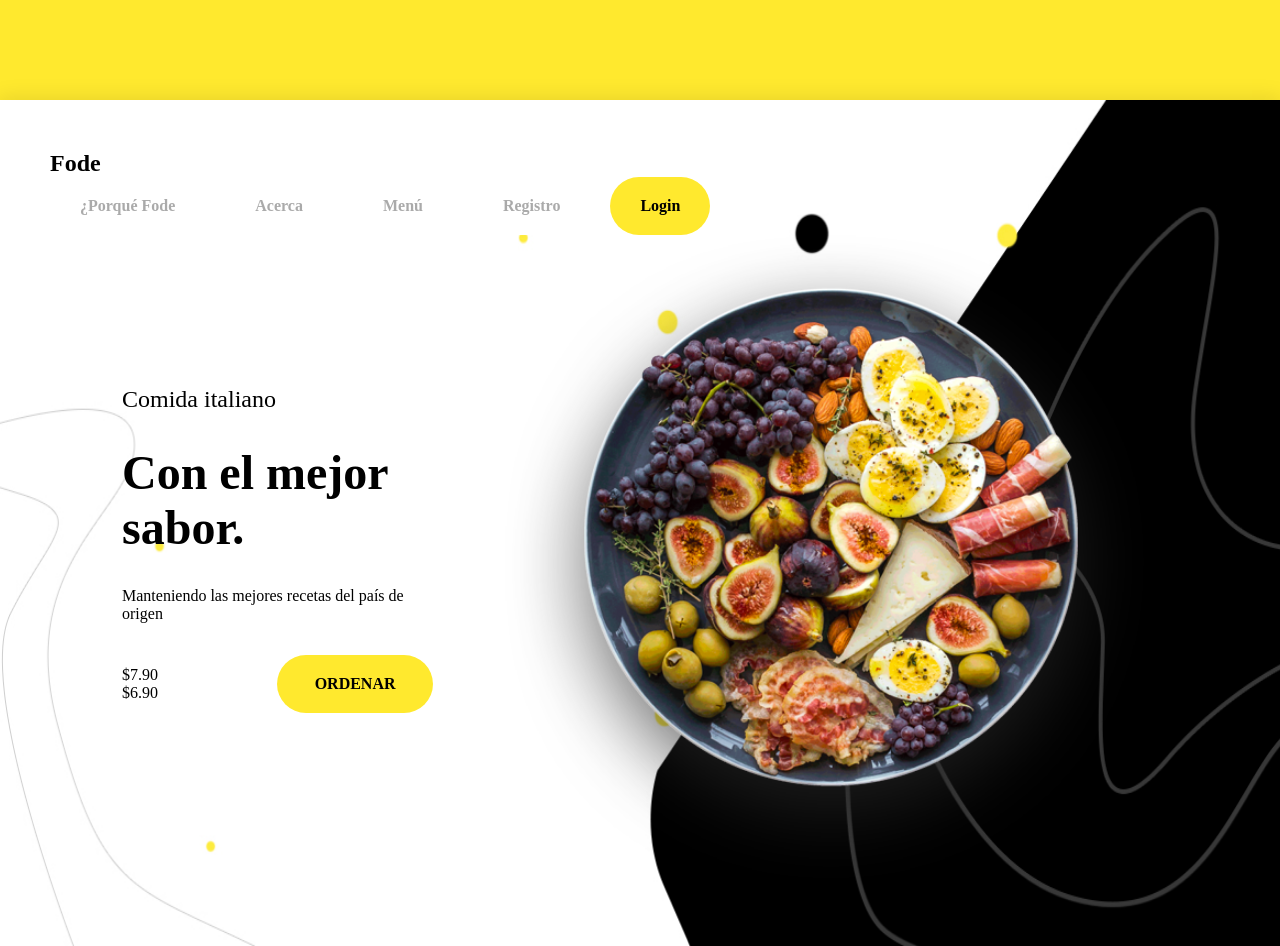
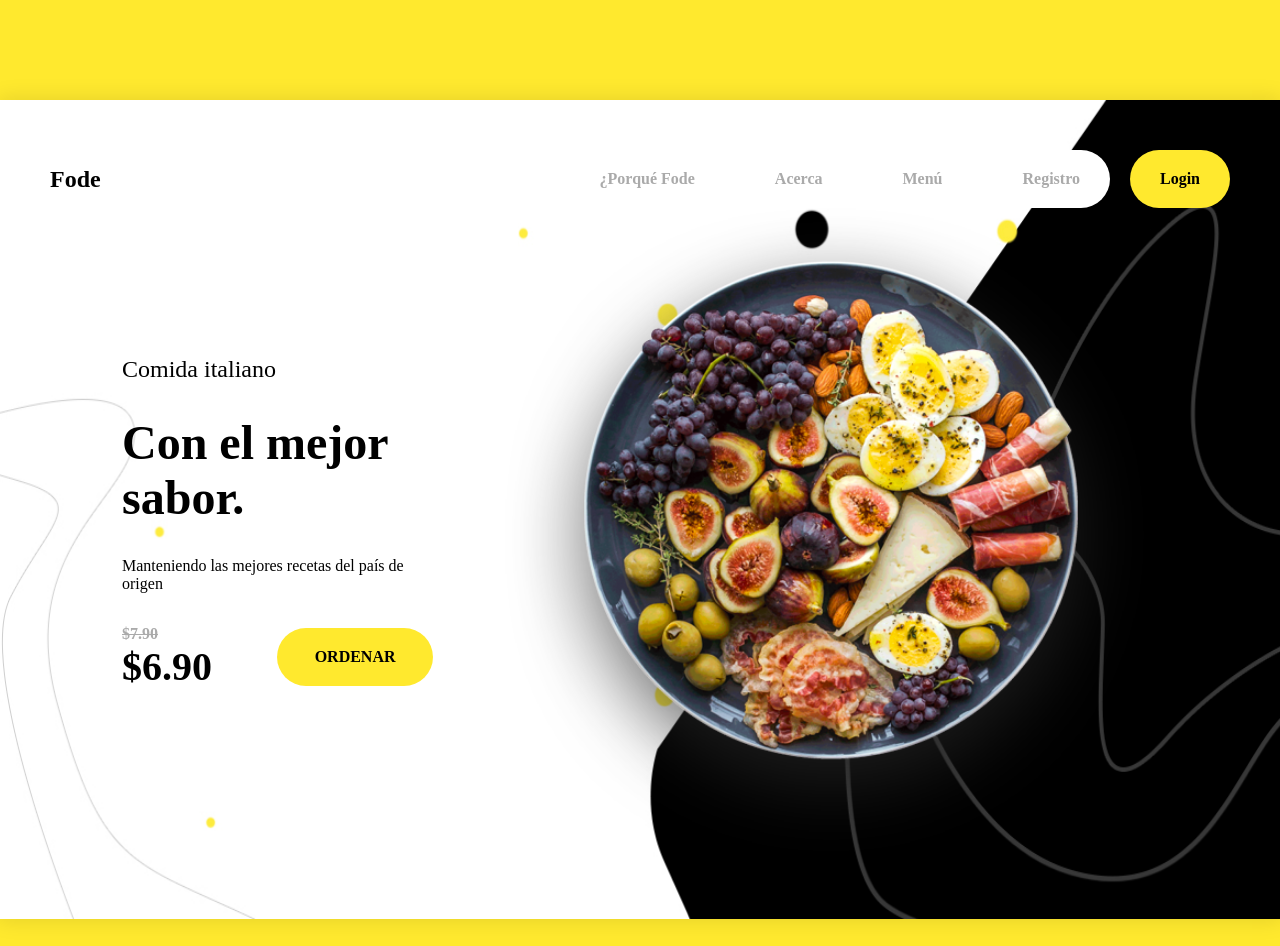
Before and after one commit to eramirezp28/PROYECTO_SASS, a plain HTML site: page index.html in a window 1280 px wide. Shown: the top 946 px of the page. Drawn offline with Linux system fonts and the light colour scheme.

Commit message:
agregando estilos al precio

```diff
--- a/SCSS/styles.scss
+++ b/SCSS/styles.scss
@@ -56,3 +56,23 @@ ul{
         }
     }
 }
+header{
+    nav{
+        display: flex;
+        align-items: center;
+        justify-content: space-between;
+    }
+}
+
+.prices{
+    .prev{
+        font-size: size(2);
+        font-weight: bolder;
+        color: $font-color;
+        text-decoration: line-through;
+    }
+    .now{
+        font-size: size(5);
+        font-weight: bolder;
+    }
+}
```
Also changed, not shown: SCSS/styles.css, 1 other file.
